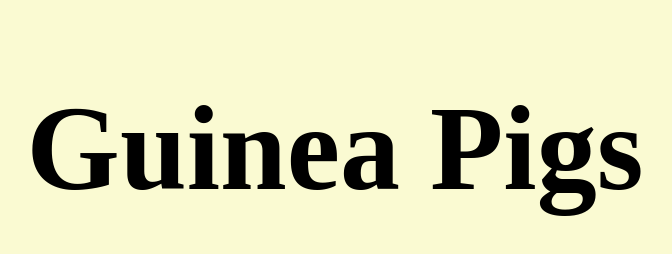
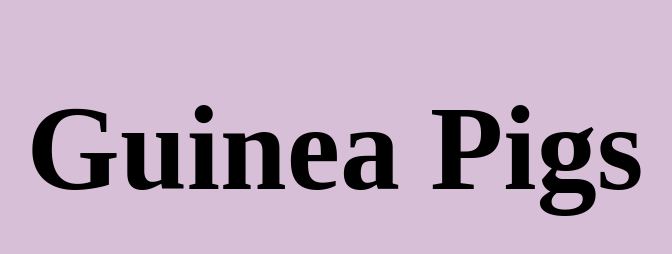
Before and after one commit to TInfo-G/TInfo-G.github.io, a plain HTML site: page index.html in a window 1280 px wide. Shown: the whole page, without its empty margins (305-977 px from the left). Drawn offline with Linux system fonts and the light colour scheme.

Commit message:
Update index.html

```diff
--- a/index.html
+++ b/index.html
@@ -5,7 +5,7 @@
 <title>Guinea Pigs</title>
   <style>
     body {
-      background-color:rgb(250,250,210);}
+      background-color:rgb(216,191,216);}
     #title {
       text-align: center;
       font-size: 120px;
```
